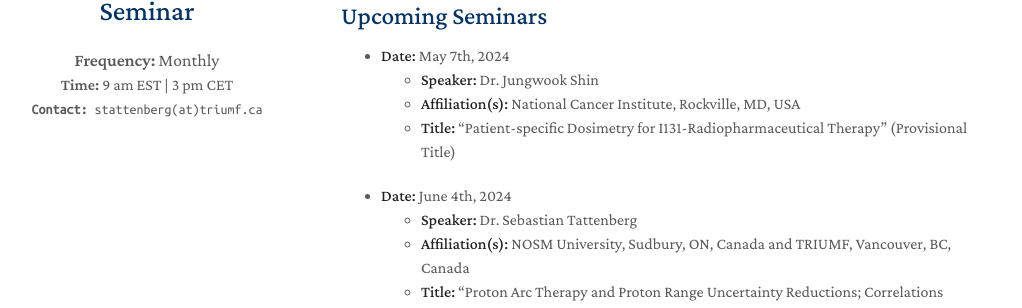
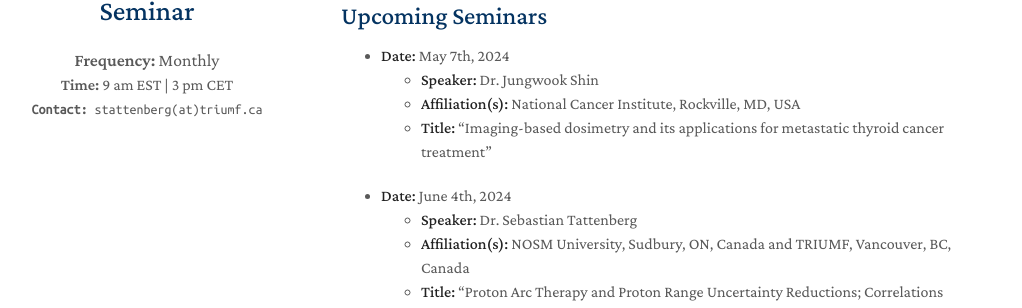
Before and after one commit to MedPhysSeminar/MedPhysSeminar.github.io, a Jekyll site: the page built from index.md, in a window 1280 px wide and 1250 px high. Shown: the part 229-537 px from the top of the window, without its empty margins (129-1151 px from the left). Built offline with Jekyll 4.4.1, drawn with Linux system fonts in a browser that asks for light colours; nearby versions of some CDN libraries; a style sheet for code colours, icons or effects is not loaded; our own code applies the rules of GitHub Pages for plain Markdown files.

Commit message:
Update index.md

```diff
--- a/index.md
+++ b/index.md
@@ -12,7 +12,7 @@ layout: homepage
 - **Date:** May 7th, 2024
   - **Speaker:** Dr. Jungwook Shin
   - **Affiliation(s):** National Cancer Institute, Rockville, MD, USA
-  - **Title:** "Patient-specific Dosimetry for I131-Radiopharmaceutical Therapy" (Provisional Title)
+  - **Title:** "Imaging-based dosimetry and its applications for metastatic thyroid cancer treatment"
 
 - **Date:** June 4th, 2024
   - **Speaker:** Dr. Sebastian Tattenberg
```
